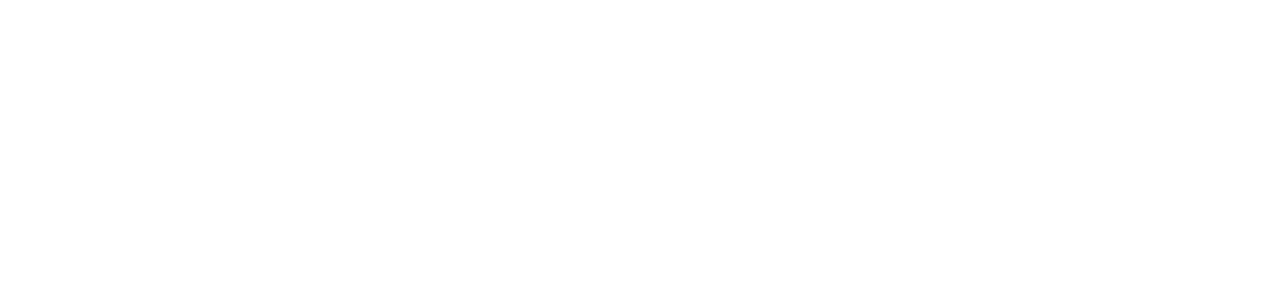
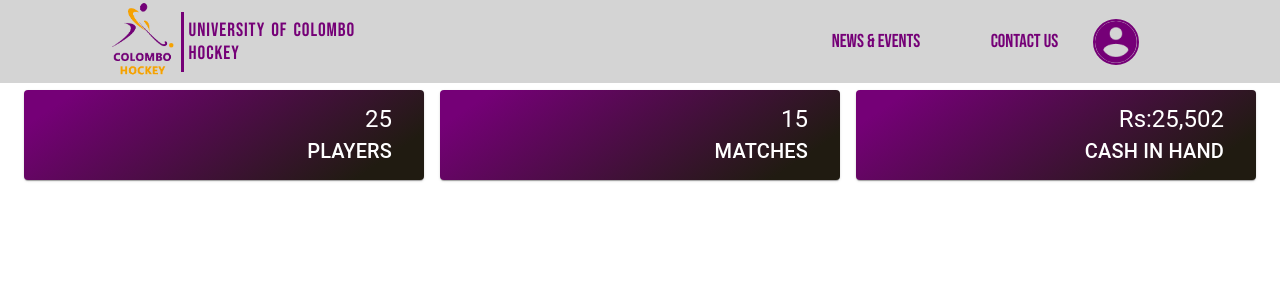
Before and after one commit to Damish-N/hockey-web, a React (Create React App) app: page /dashboard in a window 1280 px wide. Before the commit this address had no page. Shown: the top 300 px of the page. Built offline with nearby package versions, Linux system fonts and the light colour scheme.

Commit message:
#1-Features:DASHBOARD CHANGES

```diff
--- a/src/App.js
+++ b/src/App.js
@@ -4,6 +4,7 @@
 import {Outlet, Route, Routes} from "react-router-dom";
 import Home from "./pages/Home/Home";
 import NavBar from "./shared/components/Navbar/NavBar";
+import Dashboard from "./pages/Dashboard/Dashboard";
 
 const theme = createTheme({
     palette: {
@@ -39,6 +40,7 @@
                     <Route path="/" exact element={<LayoutsWithNavbar/>}>
                         <Route path="/" element={<Home/>}/>
                         <Route path="/home" element={<Home/>}/>
+                        <Route path="/dashboard" element={<Dashboard/>}/>
                     </Route>
                     <Route path="/login" element={<Login/>}/>
                 </Routes>
--- /dev/null
+++ b/src/pages/Dashboard/Dashboard.js
@@ -0,0 +1,47 @@
+import React from 'react';
+import Styles from './Dashboard.module.css';
+import {Grid, Paper, Typography} from "@material-ui/core";
+
+function Dashboard(props) {
+    return (
+        <div className={Styles.dashboardContainer}>
+            <Grid className={Styles.item} container direction={"row"} justifyContent={"space-around"} spacing={2}>
+                <Grid onClick={() => {
+                    console.log("Hello")
+                }} className={Styles.itemContainer} xs={10} md={4}>
+                    <Paper className={Styles.item_paper}>
+                        <Typography variant={"h5"} className={Styles.textColor}>
+                            25
+                        </Typography>
+                        <Typography variant={"h6"} className={Styles.textColor}>
+                            PLAYERS
+                        </Typography>
+                    </Paper>
+                </Grid>
+                <Grid className={Styles.itemContainer} xs={10} md={4}>
+                    <Paper className={Styles.item_paper}>
+                        <Typography variant={"h5"} className={Styles.textColor}>
+                            15
+                        </Typography>
+                        <Typography variant={"h6"} className={Styles.textColor}>
+                            MATCHES
+                        </Typography>
+                    </Paper>
+                </Grid>
+                <Grid className={Styles.itemContainer} xs={10} md={4}>
+                    <Paper className={Styles.item_paper}>
+                        <Typography variant={"h5"} className={Styles.textColor}>
+                            Rs:25,502
+                        </Typography>
+                        <Typography variant={"h6"} className={Styles.textColor}>
+                            CASH IN HAND
+                        </Typography>
+                    </Paper>
+                </Grid>
+            </Grid>
+        </div>
+
+    );
+}
+
+export default Dashboard;
--- /dev/null
+++ b/src/pages/Dashboard/Dashboard.module.css
@@ -0,0 +1,58 @@
+/** show the media query less than small /
+
+ */
+.Title {
+    margin: 0.45rem 1rem;
+}
+
+.dashboardContainer {
+    margin: 0.45rem 1rem;
+}
+
+.OuterContainer {
+    height: 100%;
+    margin: 0.45rem 1rem;
+    background: #7a7a7a;
+    /*padding: 2rem;*/
+}
+
+.item {
+    padding: 0.5rem;
+    /*margin: 0.5rem;*/
+    /*margin: 0.5rem;*/
+}
+
+.itemContainer {
+    display: flex;
+    flex-direction: row;
+    justify-content: space-around;
+    align-items: center;
+    cursor: pointer;
+}
+.itemContainer:hover {
+    transform: translateY(2px);
+    /*padding: 2rem;*/
+}
+
+.item_paper {
+    background: rgb(32,27,17);
+    background: linear-gradient(146deg, rgba(117,0,119,1) 10%, rgba(32,27,17,1) 87%);
+    display: flex;
+    flex-direction: column;
+    justify-content: center;
+    align-items: flex-end;
+    height: 5.5rem;
+    width: 85%;
+    padding:0.05rem 2rem;
+    margin: 0 0.5rem;
+}
+
+.textColor {
+    font-weight: bolder;
+    font-size: 200px;
+    color: #ffffff;
+}
+
+.cardButton {
+
+}
--- a/src/shared/components/Navbar/NavBar.js
+++ b/src/shared/components/Navbar/NavBar.js
@@ -2,20 +2,23 @@
 import style from './NavBar.module.css'
 import x from '../../../asserts/logo-removebg-preview.png'
 import user from "../../../asserts/user.png"
-import {Link} from 'react-router-dom';
+import {Link, useNavigate} from 'react-router-dom';
 import {Grid} from "@material-ui/core";
 
 function NavBar(props) {
     const [popUp, setPopUp] = useState(true);
 
+    let navigate = useNavigate();
+
     function popUpWindow() {
-        console.log(popUp);
         setPopUp(prevState => !prevState)
     }
 
     return (
         <Grid className={style.container}>
-            <Grid className={style.leftContainer}>
+            <Grid className={style.leftContainer} onClick={() => {
+                navigate('/');
+            }}>
                 <Grid className={style.imageContainer}>
                     <img className={style.logo} src={x} alt=""/>
                 </Grid>
@@ -39,9 +42,9 @@
                 <div className={style.dropdownContent} hidden={popUp}>
                     <Fragment>
                         <Link to={"login"} style={{textDecoration: 'none'}}>
-                            <div className={style.dropBox}><p> Login </p></div>
+                            <div className={style.dropBox}><p> Log out </p></div>
                         </Link>
-                        <Link to={"/"} style={{textDecoration: 'none'}}>
+                        <Link onClick={popUpWindow} to={"dashboard"} style={{textDecoration: 'none'}}>
                             <div className={style.dropBox}><p> Dashboard </p></div>
                         </Link>
                     </Fragment>
--- a/src/shared/components/Navbar/NavBar.module.css
+++ b/src/shared/components/Navbar/NavBar.module.css
@@ -5,6 +5,7 @@
   background: #D4D4D4;
 }
 .leftContainer{
+  cursor: pointer;
   margin-right:12rem;
   display: flex;
   flex-direction: row;
```
